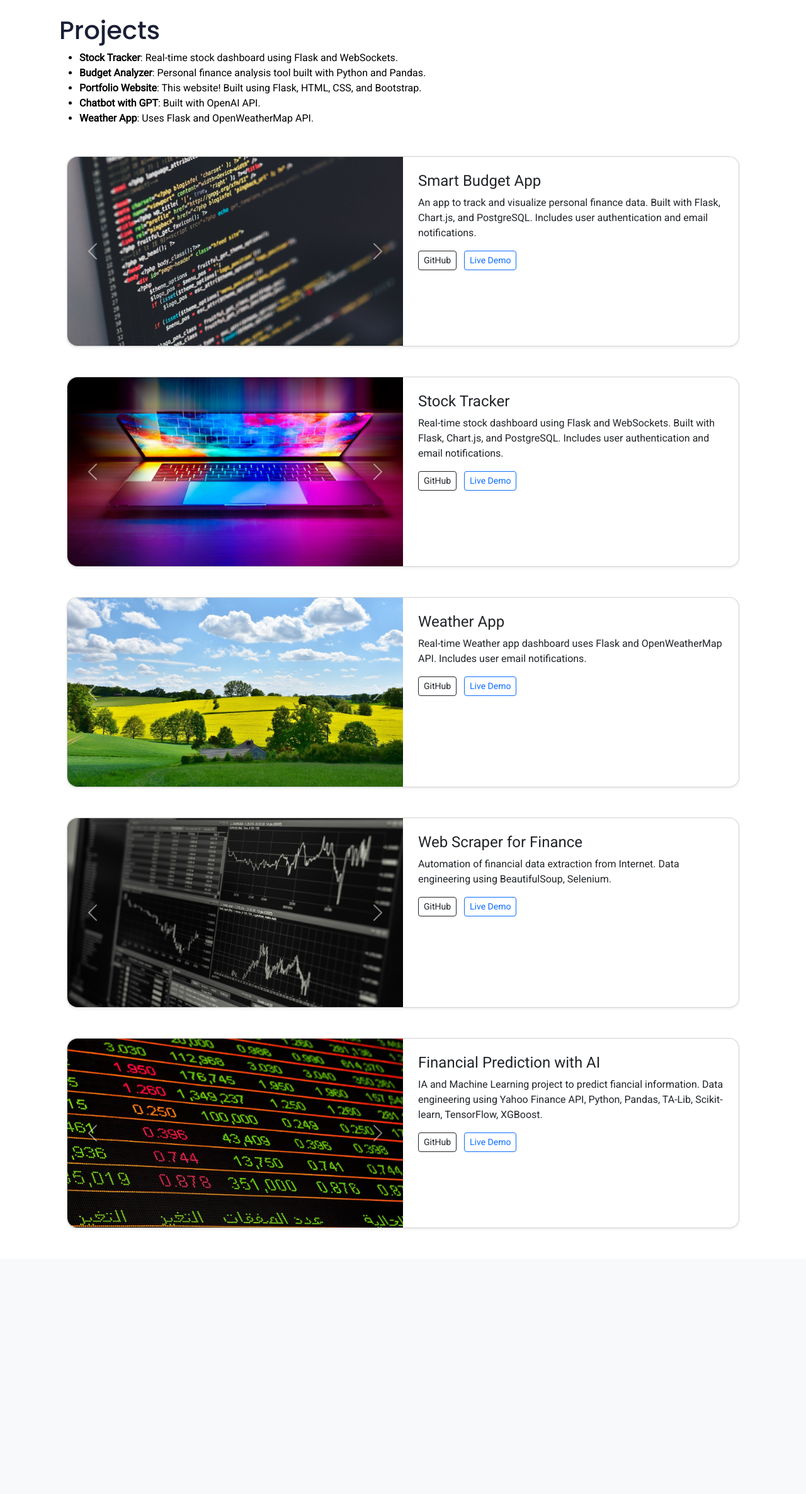
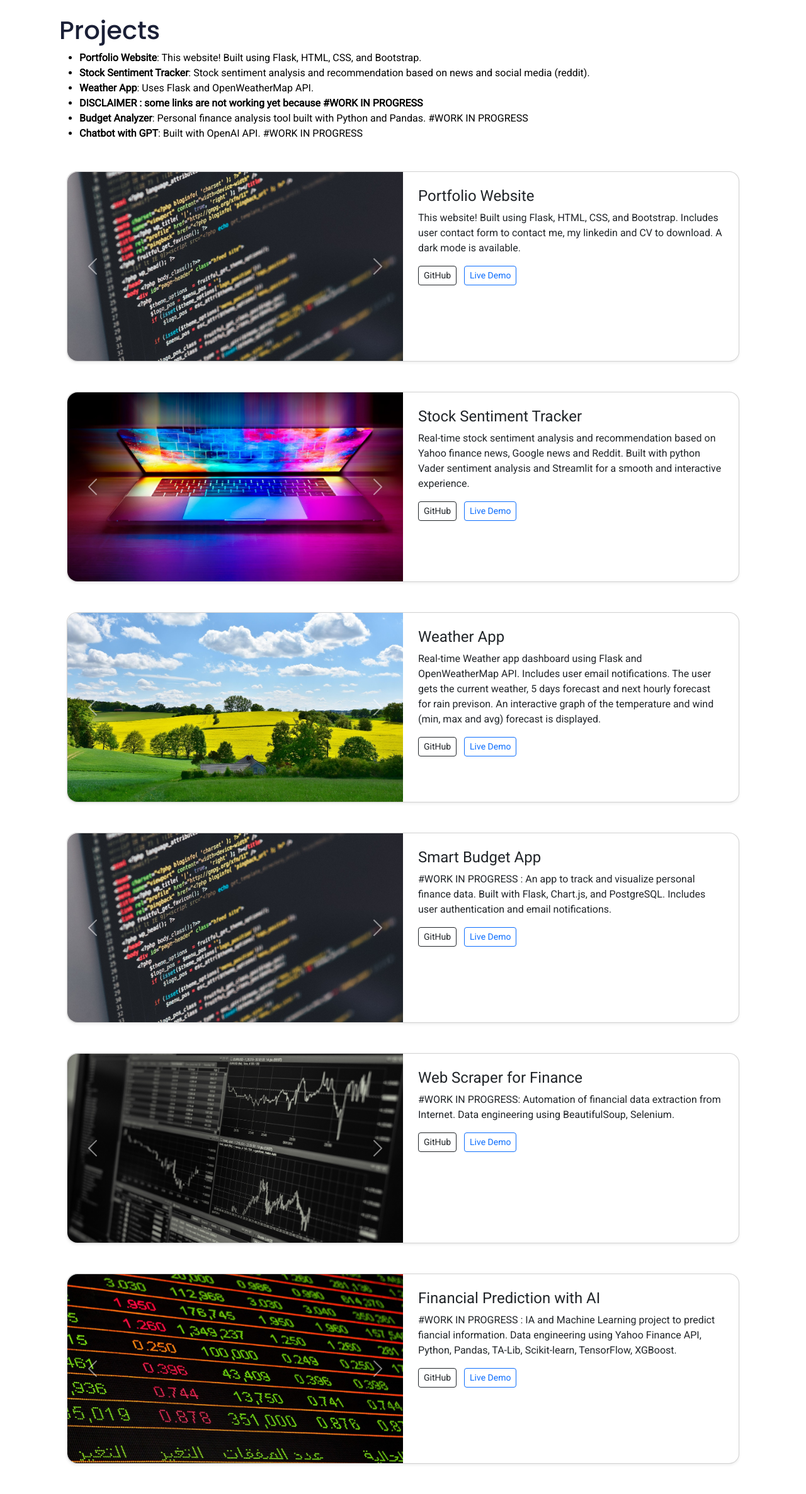
Before and after one commit to ValerieVienne/flask-personal-website, a Flask app: page /projects in a window 1280 px wide. Shown: the part 56-2428 px from the top of the page at 63% size. Before the commit the page ends 2006 px from the top, so only its background shows below. Run offline with Flask 3, Linux system fonts and the light colour scheme; some libraries are stand-ins or nearby versions.

Commit message:
projects update

```diff
--- a/app.py
+++ b/app.py
@@ -56,8 +56,7 @@ def about():
 @app.route('/projects')
 def projects():
     my_projects = [
-        {"title": "Chatbot with GPT", "description": "Built with OpenAI API."},
-        {"title": "Weather App", "description": "Uses Flask and OpenWeatherMap API."},
+        {"title": "Chatbot with GPT", "description": "Built with OpenAI API. #WORK IN PROGRESS"},
     ]
     return render_template('projects.html', projects=my_projects)
 
@@ -91,8 +90,8 @@ def contact():
 #        print(form.errors)
         return redirect(url_for('contact'))
     # Optional: show flash only on POST failure
-    elif request.method == 'POST':
-        flash('Please fix the errors in the form before submitting.', 'danger')
+    #elif request.method == 'POST':
+    #    flash('Please fix the errors in the form before submitting.', 'danger')
 
 #        print("Form errors:", form.errors)
 
--- a/templates/projects.html
+++ b/templates/projects.html
@@ -3,9 +3,11 @@
 <div class="container">
     <h1>Projects</h1>
     <ul>
-      <li><strong>Stock Tracker</strong>: Real-time stock dashboard using Flask and WebSockets.</li>
-      <li><strong>Budget Analyzer</strong>: Personal finance analysis tool built with Python and Pandas.</li>
       <li><strong>Portfolio Website</strong>: This website! Built using Flask, HTML, CSS, and Bootstrap.</li>
+      <li><strong>Stock Sentiment Tracker</strong>: Stock sentiment analysis and recommendation based on news and social media (reddit).</li>
+      <li><strong>Weather App</strong>: Uses Flask and OpenWeatherMap API.</li>
+      <li><strong>DISCLAIMER : some links are not working yet because #WORK IN PROGRESS</strong>
+      <li><strong>Budget Analyzer</strong>: Personal finance analysis tool built with Python and Pandas.  #WORK IN PROGRESS</li>
       {% for project in projects %}
         <li><strong>{{ project.title }}</strong>: {{ project.description }}</li>
       {% endfor %}
@@ -39,17 +41,19 @@
           </div>
 
           <div class="col-md-6 p-4">
-            <h4>Smart Budget App</h4>
-            <p>An app to track and visualize personal finance data. Built with Flask, Chart.js, and PostgreSQL. Includes user authentication and email notifications.</p>
-            <a href="https://github.com/yourusername/project1" target="_blank" class="btn btn-outline-dark btn-sm me-2" onclick="gtag('event', 'click_project_link', {
+            <h4>Portfolio Website</h4>
+            <p>This website! Built using Flask, HTML, CSS, and Bootstrap. Includes user contact form to contact me, my linkedin and CV to download. A dark mode is available.</p>
+            <a href="https://github.com/ValerieVienne/flask-personal-website" target="_blank" class="btn btn-outline-dark btn-sm me-2" onclick="gtag('event', 'click_project_link', {
               event_category: 'portfolio',
               event_label: 'Smart Budget App'
             });">
             GitHub</a>
-            <a href="https://demo-link.com" target="_blank" class="btn btn-outline-primary btn-sm">Live Demo</a>
+            <a href="https://valerie-vienne.com/" target="_blank" class="btn btn-outline-primary btn-sm">Live Demo</a>
           </div>
         </div>
       </div>
+
+
       <div class="card mb-5 shadow-sm">
         <div class="row g-0">
           <div class="col-md-6">
@@ -76,16 +80,17 @@
           </div>
 
           <div class="col-md-6 p-4">
-            <h4>Stock Tracker</h4>
-            <p>Real-time stock dashboard using Flask and WebSockets. Built with Flask, Chart.js, and PostgreSQL. Includes user authentication and email notifications.</p>
-            <a href="https://github.com/yourusername/project1" target="_blank" class="btn btn-outline-dark btn-sm me-2" onclick="gtag('event', 'click_project_link', {
+            <h4>Stock Sentiment Tracker</h4>
+            <p>Real-time stock sentiment analysis and recommendation based on Yahoo finance news, Google news and Reddit. Built with python Vader sentiment analysis and Streamlit for a smooth and interactive experience.</p>
+            <a href="https://github.com/ValerieVienne/stock-sentiment-streamlit" target="_blank" class="btn btn-outline-dark btn-sm me-2" onclick="gtag('event', 'click_project_link', {
               event_category: 'portfolio',
               event_label: 'Stock Tracker'
             });">GitHub</a>
-            <a href="https://demo-link.com" target="_blank" class="btn btn-outline-primary btn-sm">Live Demo</a>
+            <a href="https://stock-sentiment-streamlit.onrender.com/" target="_blank" class="btn btn-outline-primary btn-sm">Live Demo</a>
           </div>
         </div>
       </div>
+
       <div class="card mb-5 shadow-sm">
         <div class="row g-0">
           <div class="col-md-6">
@@ -113,15 +118,56 @@
 
           <div class="col-md-6 p-4">
             <h4>Weather App</h4>
-            <p>Real-time Weather app dashboard uses Flask and OpenWeatherMap API. Includes user email notifications.</p>
-            <a href="https://github.com/yourusername/project1" target="_blank" class="btn btn-outline-dark btn-sm me-2" onclick="gtag('event', 'click_project_link', {
+            <p>Real-time Weather app dashboard using Flask and OpenWeatherMap API. Includes user email notifications. The user gets the current weather, 5 days forecast and next hourly forecast for rain previson. An interactive graph of the temperature and wind (min, max and avg) forecast is displayed.</p>
+            <a href="https://github.com/ValerieVienne/weather-app" target="_blank" class="btn btn-outline-dark btn-sm me-2" onclick="gtag('event', 'click_project_link', {
               event_category: 'portfolio',
               event_label: 'Weather App'
             });">GitHub</a>
+            <a href="https://weather-app-mfea.onrender.com/" target="_blank" class="btn btn-outline-primary btn-sm">Live Demo</a>
+          </div>
+        </div>
+      </div>
+
+
+      <div class="card mb-5 shadow-sm">
+        <div class="row g-0">
+          <div class="col-md-6">
+            <!-- Slideshow -->
+            <div id="project1Carousel" class="carousel slide" data-bs-ride="carousel">
+              <div class="carousel-inner">
+                <div class="carousel-item active">
+                  <img src="{{ url_for('static', filename='images/project1/shot1.jpg') }}" class="d-block w-100" alt="Screenshot 1">
+                </div>
+                <div class="carousel-item">
+                  <img src="{{ url_for('static', filename='images/project1/shot2.jpg') }}" class="d-block w-100" alt="Screenshot 2">
+                </div>
+                <div class="carousel-item">
+                  <img src="{{ url_for('static', filename='images/project1/shot3.jpg') }}" class="d-block w-100" alt="Screenshot 3">
+                </div>
+              </div>
+              <button class="carousel-control-prev" type="button" data-bs-target="#project1Carousel" data-bs-slide="prev">
+                <span class="carousel-control-prev-icon"></span>
+              </button>
+              <button class="carousel-control-next" type="button" data-bs-target="#project1Carousel" data-bs-slide="next">
+                <span class="carousel-control-next-icon"></span>
+              </button>
+            </div>
+          </div>
+
+          <div class="col-md-6 p-4">
+            <h4>Smart Budget App</h4>
+            <p>#WORK IN PROGRESS : An app to track and visualize personal finance data. Built with Flask, Chart.js, and PostgreSQL. Includes user authentication and email notifications.</p>
+            <a href="https://github.com/yourusername/project1" target="_blank" class="btn btn-outline-dark btn-sm me-2" onclick="gtag('event', 'click_project_link', {
+              event_category: 'portfolio',
+              event_label: 'Smart Budget App'
+            });">
+            GitHub</a>
             <a href="https://demo-link.com" target="_blank" class="btn btn-outline-primary btn-sm">Live Demo</a>
           </div>
         </div>
       </div>
+
+
       <div class="card mb-5 shadow-sm">
         <div class="row g-0">
           <div class="col-md-6">
@@ -149,7 +195,7 @@
 
           <div class="col-md-6 p-4">
             <h4>Web Scraper for Finance</h4>
-            <p>Automation of financial data extraction from Internet. Data engineering using BeautifulSoup, Selenium.</p>
+            <p>#WORK IN PROGRESS: Automation of financial data extraction from Internet. Data engineering using BeautifulSoup, Selenium.</p>
             <a href="https://github.com/yourusername/project1" target="_blank" class="btn btn-outline-dark btn-sm me-2" onclick="gtag('event', 'click_project_link', {
               event_category: 'portfolio',
               event_label: 'Web Scraper for Finance'
@@ -185,7 +231,7 @@
 
           <div class="col-md-6 p-4">
             <h4>Financial Prediction with AI</h4>
-            <p>IA and Machine Learning	project to predict fiancial information. Data engineering using Yahoo Finance API, Python, Pandas, TA-Lib, Scikit-learn, TensorFlow, XGBoost.</p>
+            <p>#WORK IN PROGRESS : IA and Machine Learning	project to predict fiancial information. Data engineering using Yahoo Finance API, Python, Pandas, TA-Lib, Scikit-learn, TensorFlow, XGBoost.</p>
             <a href="https://github.com/yourusername/project1" target="_blank" class="btn btn-outline-dark btn-sm me-2" onclick="gtag('event', 'click_project_link', {
               event_category: 'portfolio',
               event_label: 'Financial prediction AI'
```
